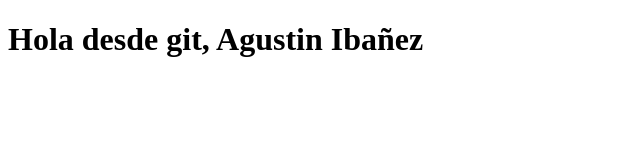
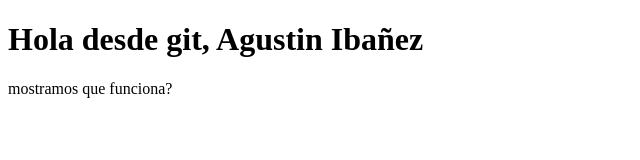
Before and after one commit to AgusRocu/exam_git_jr, a plain HTML site: page index.html in a window 1280 px wide. Shown: the whole page, without its empty margins (0-640 px from the left). Drawn offline with Linux system fonts and the light colour scheme.

Commit message:
primer comit

```diff
--- a/index.html
+++ b/index.html
@@ -7,5 +7,6 @@
 </head>
 <body>
     <h1>Hola desde git, Agustin Ibañez</h1>
+    <p>mostramos que funciona?</p>
 </body>
 </html>
```
Also changed, not shown: 1 other file.
